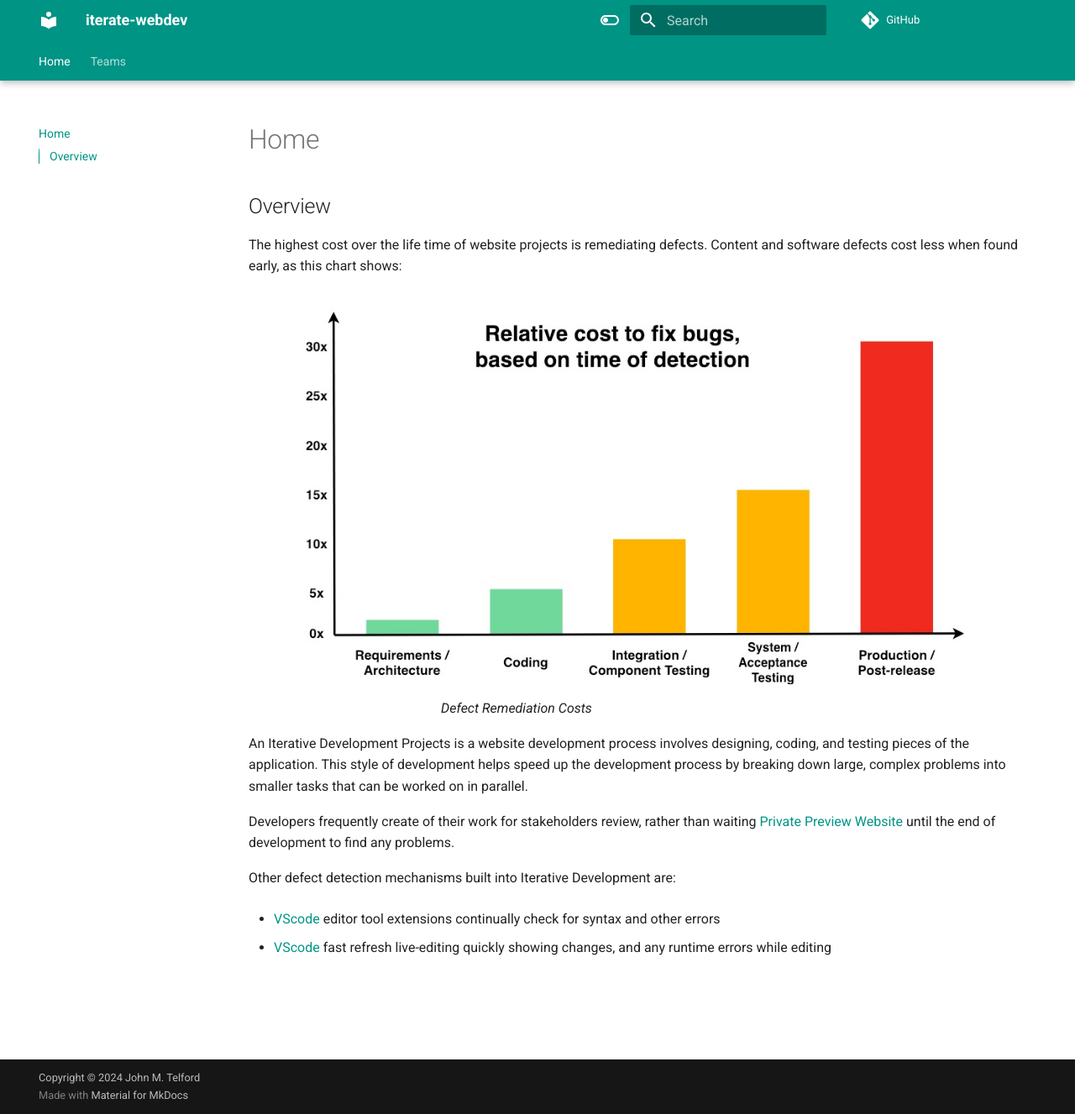
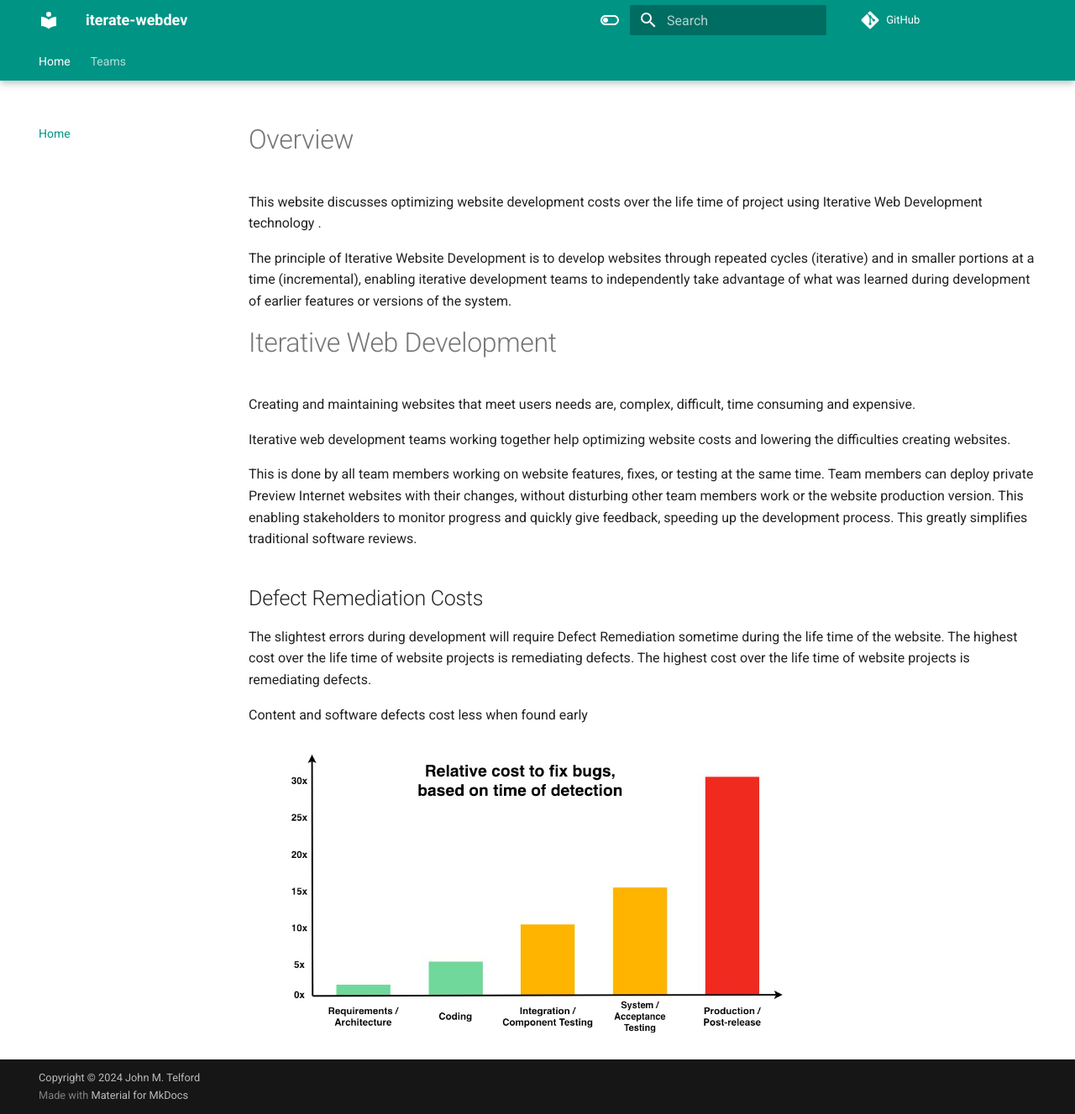
Before and after one commit to JohnTelford/iterate-webdev-cloudflare, an MkDocs documentation site: the page built from docs/index.md, in a window 1280 px wide and 1327 px high. Shown: the whole window at 84% size. Built offline with MkDocs 1.6.1 and Material for MkDocs 9.7.7, drawn with Linux system fonts in a browser that asks for light colours; comment, search, counter and statistics services are not loaded.

Commit message:
refactor

```diff
--- a/docs/index.md
+++ b/docs/index.md
@@ -1,16 +1,20 @@
-## Overview
+# Overview
 
-The highest cost over the life time of website projects is remediating defects. Content and software defects cost less when found early, as this chart shows:
+This website discusses optimizing website development costs over the life time of project using Iterative Web Development technology .
 
-  ![bugFixChart](/img/bugFixChart.jpg){ align=center }
-<figcaption>Defect Remediation Costs</figcaption>
+The principle of Iterative Website Development is to develop websites through repeated cycles (iterative) and in smaller portions at a time (incremental), enabling iterative development teams to independently take advantage of what was learned during development of earlier features or versions of the system.
 
- An Iterative Development Projects is a website development process involves designing, coding, and testing pieces of the application. This style of development helps speed up the development process by breaking down large, complex problems into smaller tasks that can be worked on in parallel.
+# Iterative Web Development
 
-Developers frequently create  of their work for stakeholders review, rather than waiting [Private Preview Website](preview.md) until the end of development to find any problems.
+Creating and maintaining websites that meet users needs are, complex, difficult, time consuming and expensive.
 
-Other defect detection mechanisms built into Iterative Development are:
+Iterative web development teams working together help optimizing website costs and lowering the difficulties creating websites.
 
-- [VScode](vscode.md) editor tool extensions continually check for syntax and other errors
+This is done by all team members working on website features, fixes, or testing at the same time. Team members can deploy private Preview Internet websites with their changes, without disturbing other team members work or the website production version. This enabling stakeholders to monitor progress and quickly give feedback, speeding up the development process. This greatly simplifies traditional software reviews.
 
-- [VScode](vscode.md) fast refresh live-editing quickly showing changes, and any runtime errors while editing
+## Defect Remediation Costs
+The slightest errors during development will require Defect Remediation sometime during the life time of the website. The highest cost over the life time of website projects is remediating defects.  The highest cost over the life time of website projects is remediating defects.
+
+Content and software defects cost less when found early
+
+![bugFixChart](/img/bugFixChart.jpg){ width="700" }
```
Also changed, not shown: 1 other file.
